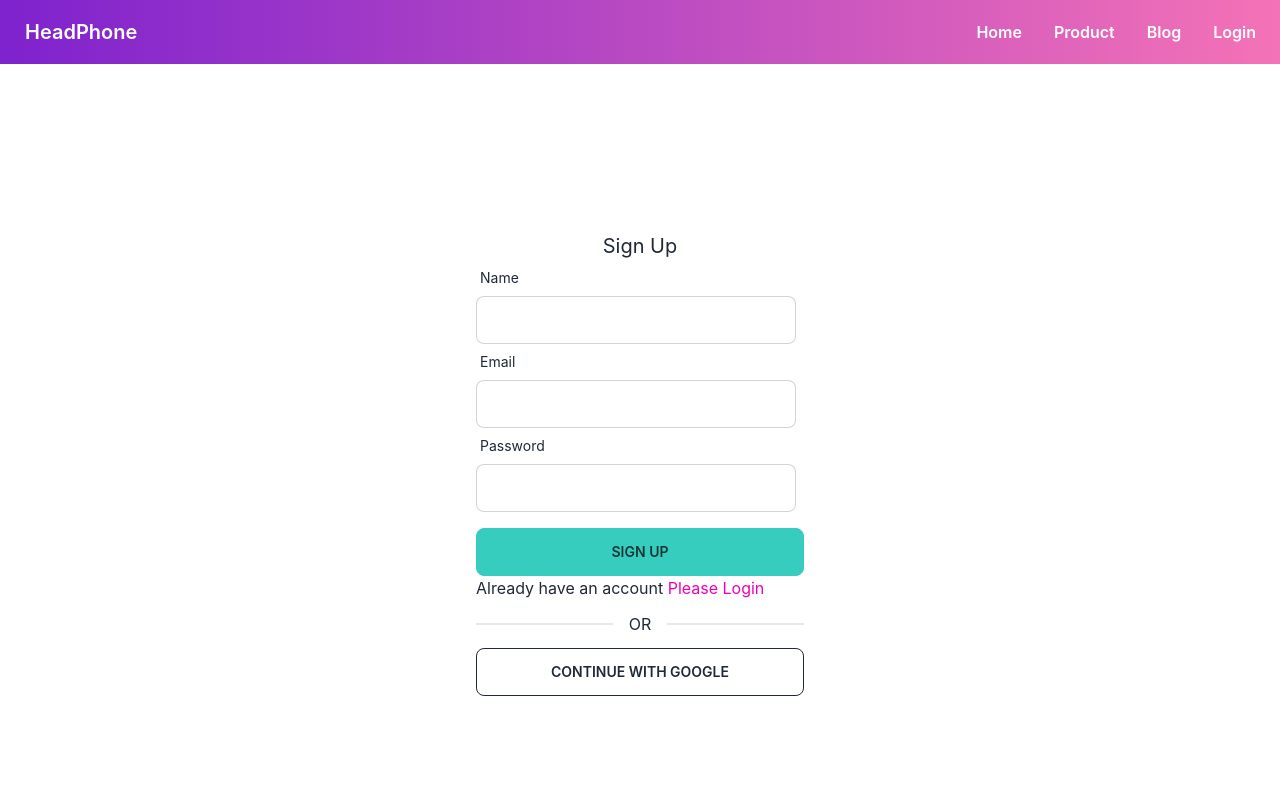
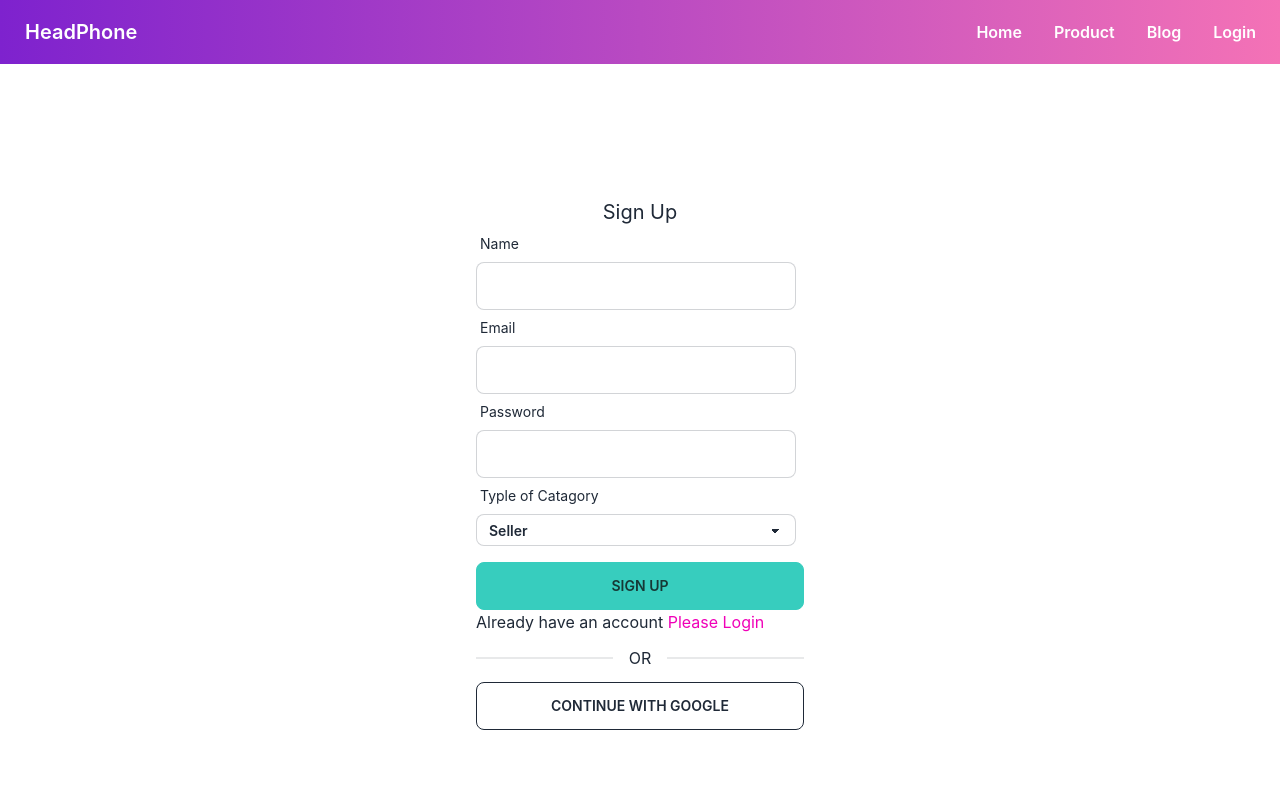
Before and after one commit to ashimmollick/criminal-lawyer-client, a React (Create React App) app: page /signup in a window 1280 px wide. Shown: the top 800 px of the page. Built offline with nearby package versions, Linux system fonts and the light colour scheme; no server answers.

Commit message:
user post in mongobd

```diff
--- a/src/shared/Signup/SignUp.js
+++ b/src/shared/Signup/SignUp.js
@@ -5,34 +5,56 @@ import toast from 'react-hot-toast';
 import { Link, useNavigate } from 'react-router-dom';
 import { AuthContext } from '../../contexts/AuthProvider';
 
+
 const SignUp = () => {
     const { register, handleSubmit, formState: { errors } } = useForm();
     const { createUser, updateUser, providerLogin } = useContext(AuthContext)
     const [signUpError, setSignUPError] = useState('')
     const navigate = useNavigate();
+
     const handleSignUp = data => {
-        console.log(data)
+
         setSignUPError('');
+
         createUser(data.email, data.password)
             .then(result => {
-                const user = result.user
-                console.log(user)
+
+
                 toast('User Created Successfully.')
                 const userInfo = {
-                    displayName: data.name
+                    displayName: data.name,
+                    roleDisplay: data.slot
                 }
-                updateUser(userInfo)
+
                 updateUser(userInfo)
                     .then(() => {
-                        navigate('/')
+                        saveUser(data.name, data.email, data.slot)
                     })
                     .catch(err => console.log(err));
 
             })
             .catch(error => {
-                console.log(error)
+
                 setSignUPError(error.message)
             });
+    }
+    const saveUser = (name, email, role) => {
+        const user = { name, email, role }
+
+        fetch('http://localhost:5000/users', {
+            method: 'POST',
+            headers: {
+                'content-type': 'application/json'
+            },
+            body: JSON.stringify(user)
+
+        })
+            .then(res => res.json())
+            .then(data => {
+                navigate('/')
+            })
+
+
     }
     const googleProvider = new GoogleAuthProvider()
     const handleGoogleSignIn = () => {
@@ -40,9 +62,12 @@ const SignUp = () => {
             .then(resulte => {
                 const user = resulte.user;
                 console.log(user)
+                toast('User Created Successfully.')
+
             })
             .catch(error => console.error(error))
     }
+
     return (
         <div className='h-[800px] flex justify-center items-center'>
             <div className='w-96 p-7'>
@@ -71,6 +96,16 @@ const SignUp = () => {
                         })} className="input input-bordered w-full max-w-xs" />
                         {errors.password && <p className='text-red-500'>{errors.password.message}</p>}
                     </div>
+
+                    <div>
+                        <label className="label"> <span className="label-text">Typle of Catagory</span></label>
+                        <select  {...register("slot", {
+                            required: (true, " Plase Selet Catagory")
+                        })} className="select select-bordered select-sm w-full max-w-xs">
+                            <option>Seller</option>
+                            <option>Buyer</option>
+                        </select>
+                    </div>
                     <input className='btn btn-accent w-full mt-4' value="Sign Up" type="submit" />
                     {signUpError && <p className='text-red-600'>{signUpError}</p>}
                 </form>
```
